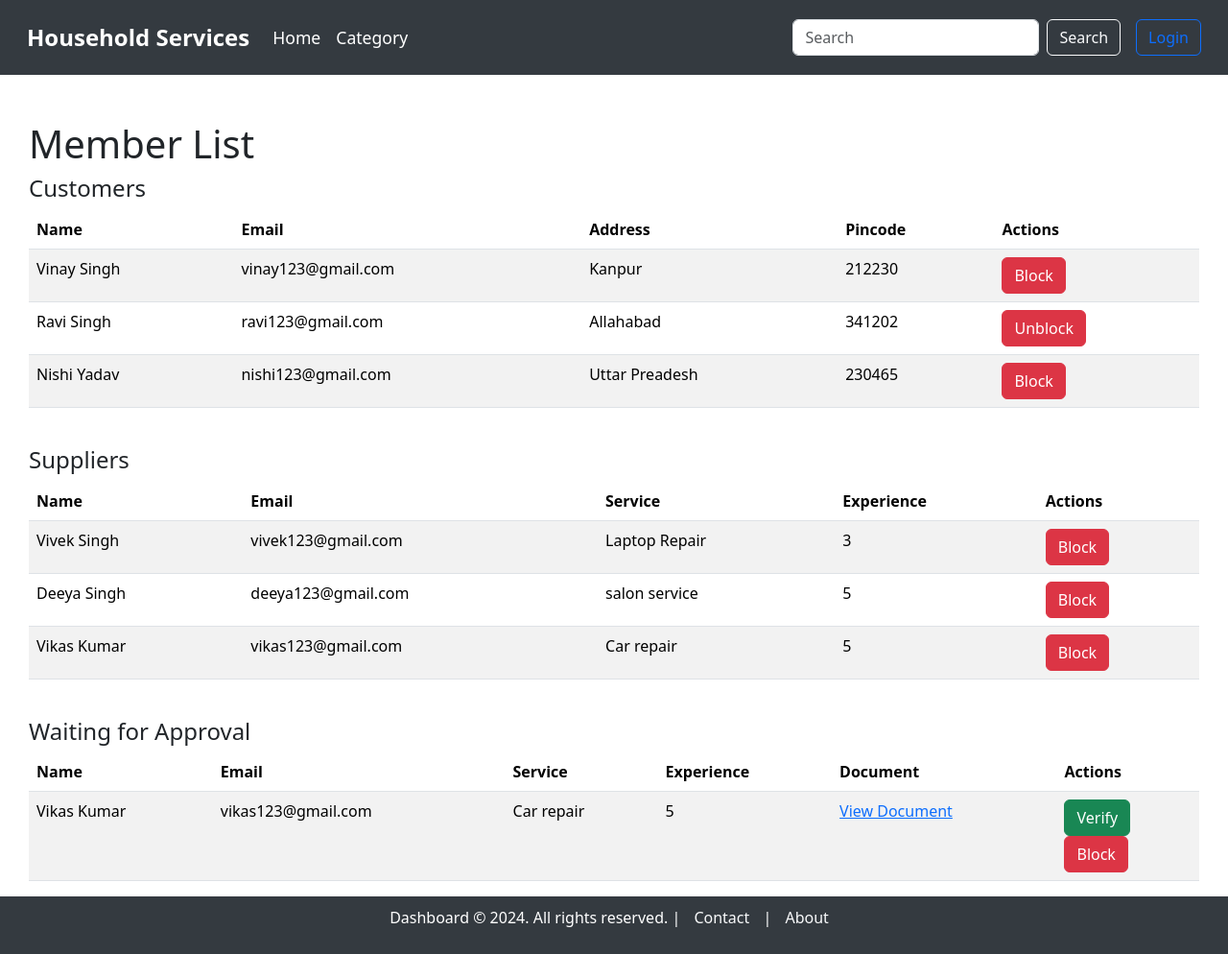
After one commit to VinaySinghChaudhary1/Household_Services_MAD_Project, a Flask app: page /admin/members in a window 1280 px wide. The commit adds this page. Shown: the whole page at 96% size. Run offline with Flask 3, Linux system fonts and the light colour scheme; data comes from the database, SQL or seed files in the repository; both versions use the stored data as it was after the commit.

Commit message:
working on memberlist, search route, block/unblock

```diff
--- a/main.py
+++ b/main.py
@@ -107,7 +107,17 @@ def login():
             flash("Role does not match with the user. Please check and try again.", "warning")
             return redirect(url_for('login'))
 
-        # If all credentials are correct, save user information in the session
+        # Check if the user is blocked
+        if user_record.is_blocked:
+            flash("Your account has been blocked by the admin. Please contact support for more information.", "danger")
+            return redirect(url_for('login'))
+
+        # If the user is a supplier, check if they are verified
+        if user_record.role == "supplier" and not user_record.is_verified:
+            flash("Your account is awaiting approval from the admin. You cannot log in until verified.", "warning")
+            return redirect(url_for('login'))
+
+        # If all credentials are correct and user is not blocked/verified (if supplier), save user info in the session
         session['user_id'] = user_record.user_id
         session['username'] = user_record.username
         session['role'] = user_record.role
@@ -259,15 +269,47 @@ def search():
     if not query:
         flash("Please provide a keyword to search.", "info")
         return redirect(url_for('category_dashboard'))
-    # Perform case-insensitive search in categories and services
+
+    # Perform case-insensitive search in categories, services, and user details (name, address, pincode)
     matched_categories = Category.query.filter(
-        (Category.category_name.ilike(f'%{query}%')) | (Category.category_description.ilike(f'%{query}%'))
+        (Category.category_name.ilike(f'%{query}%')) |   # Searching by category name
+        (Category.category_description.ilike(f'%{query}%'))  # Searching by category description
     ).all()
-    matched_services = Service.query.filter(
-        (Service.service_name.ilike(f'%{query}%')) | (Service.service_description.ilike(f'%{query}%'))
+
+    matched_services = Service.query.join(User).filter(
+        (Service.service_name.ilike(f'%{query}%')) |   # Searching by service name
+        (Service.service_description.ilike(f'%{query}%')) |    # Searching by service description
+        (User.full_name.ilike(f'%{query}%')) |  # Searching by supplier's name
+        (User.address.ilike(f'%{query}%')) |  # Searching by address
+        (User.pincode.ilike(f'%{query}%'))  # Searching by pincode
     ).all()
-    # Render a search results template and pass the matches
-    return render_template('search_results.html', query=query, categories=matched_categories, services=matched_services)
+
+    # Perform search for users by full name, username, and role
+    matched_users = User.query.filter(
+        (User.full_name.ilike(f'%{query}%')) |  # Searching by full name
+        (User.username.ilike(f'%{query}%'))  # Searching by username
+    ).all()
+
+    # Search users by their name or username for admin purposes
+    if session.get('role') == 'admin':
+        matched_users = User.query.filter(
+            (User.full_name.ilike(f'%{query}%')) |
+            (User.username.ilike(f'%{query}%'))
+        ).all()
+    else:
+        matched_users = []  # Non-admins cannot see user search results
+
+    # Render the search results template and pass the matches
+    return render_template(
+        'search_results.html',
+        query=query,
+        categories=matched_categories,
+        services=matched_services,
+        users=matched_users  # Pass user matches for admin
+    )
+
+    # Render the search results template and pass the matches
+    return render_template('search_results.html', query=query, categories=matched_categories, services=matched_services, users=matched_users)
 
 
 
@@ -373,6 +415,57 @@ def delete_profile(user_id):
         return redirect(url_for('login'))
 
     return render_template('profile/delete_profile.html', user=user)
+
+
+# -- Admin - approval, block, unblock --
+@app.route('/admin/members')
+def member_list():
+    customers = User.query.filter_by(role='customer').all()
+    suppliers = User.query.filter_by(role='supplier').all()
+    waiting_approval = User.query.filter_by(role='supplier', is_verified=False).all()
+    return render_template('admin/member_list.html', customers=customers, suppliers=suppliers, waiting_approval=waiting_approval)
+
+@app.route('/admin/verify_supplier/<int:user_id>', methods=['POST'])
+def verify_supplier(user_id):
+    supplier = User.query.get_or_404(user_id)
+    if supplier.role == 'supplier' and not supplier.is_verified:
+        supplier.is_verified = True
+        db.session.commit()
+        flash(f'Supplier {supplier.full_name} has been verified.', 'success')
+    return redirect(url_for('member_list'))
+
+@app.route('/admin/block_user/<int:user_id>', methods=['POST', 'GET'])
+def block_user(user_id):
+    user = User.query.get_or_404(user_id)
+    # Toggle the blocked status
+    user.is_blocked = not user.is_blocked
+    db.session.commit()
+    # Determine if user is blocked or unblocked
+    status = "blocked" if user.is_blocked else "unblocked"
+    flash(f'User {user.full_name} has been {status}.', 'success')
+    # Redirect back to the appropriate view depending on where the request came from
+    # If the user was searched from the search, redirect back to the search results
+    # Otherwise, redirect to the member list
+    if 'search' in request.referrer:
+        return redirect(request.referrer)
+    else:
+        return redirect(url_for('member_list'))
+
+@app.route('/admin/unblock_user/<int:user_id>', methods=['POST', 'GET'])
+def unblock_user(user_id):
+    user = User.query.get_or_404(user_id)
+    # Set the blocked status to False (unblock the user)
+    if user.is_blocked:
+        user.is_blocked = False
+        db.session.commit()
+        flash(f'User {user.full_name} has been unblocked.', 'success')
+    else:
+        flash(f'User {user.full_name} is already unblocked.', 'info')
+    # Redirect back to the appropriate view depending on where the request came from
+    if 'search' in request.referrer:
+        return redirect(request.referrer)  # Redirect back to search results if action initiated from there
+    else:
+        return redirect(url_for('member_list'))  # Otherwise, redirect back to member list
 
 
 
--- a/model.py
+++ b/model.py
@@ -17,6 +17,8 @@ class User(db.Model):
     service_name = db.Column(db.String)  # Only applicable if the user is a supplier
     experience_years = db.Column(db.Integer)  # Only applicable if the user is a supplier
     document = db.Column(db.String)  # Path or name of the uploaded document, only for suppliers
+    is_verified = db.Column(db.Boolean, default=False)  # For supplier verification
+    is_blocked = db.Column(db.Boolean, default=False)  # For blocking/unblocking users
 
     def __init__(self, full_name, username, email, password, address, pincode, role, service_name=None, experience_years=None, document=None):
         self.full_name = full_name
@@ -29,6 +31,9 @@ class User(db.Model):
         self.service_name = service_name
         self.experience_years = experience_years
         self.document = document
+        self.is_verified = False  # New suppliers are not verified by default
+        self.is_blocked = False  # New users are not blocked by default
+
 
 class Category(db.Model):
     __tablename__ = "category"
--- /dev/null
+++ b/templates/admin/member_list.html
@@ -0,0 +1,105 @@
+{% extends 'base_dashboard.html' %}
+
+{% block title %}
+Admin Member List
+{% endblock %}
+
+{% block content %}
+<div class="container mt-5">
+    <h1>Member List</h1>
+
+    <!-- Customers List -->
+    <h4>Customers</h4>
+    <table class="table table-striped">
+        <thead>
+            <tr>
+                <th>Name</th>
+                <th>Email</th>
+                <th>Address</th>
+                <th>Pincode</th>
+                <th>Actions</th>
+            </tr>
+        </thead>
+        <tbody>
+            {% for customer in customers %}
+            <tr>
+                <td>{{ customer.full_name }}</td>
+                <td>{{ customer.email }}</td>
+                <td>{{ customer.address }}</td>
+                <td>{{ customer.pincode }}</td>
+                <td>
+                    <form action="{{ url_for('block_user', user_id=customer.user_id) }}" method="POST">
+                        <button type="submit" class="btn btn-danger">{{ 'Unblock' if customer.is_blocked else 'Block' }}</button>
+                    </form>
+                </td>
+            </tr>
+            {% endfor %}
+        </tbody>
+    </table>
+    <br>
+
+    <!-- Suppliers List -->
+    <h4>Suppliers</h4>
+    <table class="table table-striped">
+        <thead>
+            <tr>
+                <th>Name</th>
+                <th>Email</th>
+                <th>Service</th>
+                <th>Experience</th>
+                <th>Actions</th>
+            </tr>
+        </thead>
+        <tbody>
+            {% for supplier in suppliers %}
+            <tr>
+                <td>{{ supplier.full_name }}</td>
+                <td>{{ supplier.email }}</td>
+                <td>{{ supplier.service_name }}</td>
+                <td>{{ supplier.experience_years }}</td>
+                <td>
+                    <form action="{{ url_for('block_user', user_id=supplier.user_id) }}" method="POST">
+                        <button type="submit" class="btn btn-danger">{{ 'Unblock' if supplier.is_blocked else 'Block' }}</button>
+                    </form>
+                </td>
+            </tr>
+            {% endfor %}
+        </tbody>
+    </table>
+    <br>
+
+    <!-- Waiting Approval List -->
+    <h4>Waiting for Approval</h4>
+    <table class="table table-striped">
+        <thead>
+            <tr>
+                <th>Name</th>
+                <th>Email</th>
+                <th>Service</th>
+                <th>Experience</th>
+                <th>Document</th>
+                <th>Actions</th>
+            </tr>
+        </thead>
+        <tbody>
+            {% for supplier in waiting_approval %}
+            <tr>
+                <td>{{ supplier.full_name }}</td>
+                <td>{{ supplier.email }}</td>
+                <td>{{ supplier.service_name }}</td>
+                <td>{{ supplier.experience_years }}</td>
+                <td><a href="{{ url_for('static', filename='uploads/' + supplier.document) }}" target="_blank">View Document</a></td>
+                <td>
+                    <form action="{{ url_for('verify_supplier', user_id=supplier.user_id) }}" method="POST">
+                        <button type="submit" class="btn btn-success">Verify</button>
+                    </form>
+                    <form action="{{ url_for('block_user', user_id=supplier.user_id) }}" method="POST">
+                        <button type="submit" class="btn btn-danger">{{ 'Unblock' if supplier.is_blocked else 'Block' }}</button>
+                    </form>
+                </td>
+            </tr>
+            {% endfor %}
+        </tbody>
+    </table>
+</div>
+{% endblock %}
--- a/templates/base_dashboard.html
+++ b/templates/base_dashboard.html
@@ -114,6 +114,11 @@
                                 <li><a class="dropdown-item" href="{{ url_for('profile') }}">Profile</a></li>
                                 <li><a class="dropdown-item" href="{% if session.get('role') == 'supplier' %}{{ url_for('supplier_dashboard') }}{% elif session.get('role') == 'customer' %}{{ url_for('customer_dashboard') }}{% elif session.get('role') == 'admin' %}{{ url_for('admin_dashboard') }}{% endif %}">Dashboard</a></li>
                                 <li><a class="dropdown-item" href="{{ url_for('view_service_requests') }}">Service Requests</a></li>
+
+                                <!-- Member List for Admin -->
+                                {% if session.get('role') == 'admin' %}
+                                    <li><a class="dropdown-item" href="{{ url_for('member_list') }}">Member List</a></li>
+                                {% endif %}
                             </ul>
                         </li>
                         <li class="nav-item">
--- a/templates/service_requests/order_details.html
+++ b/templates/service_requests/order_details.html
@@ -9,6 +9,10 @@ Order Details
     <h1>Order Details</h1>
     <table class="table">
         <tbody>
+            <tr>
+                <th>Order ID:</th>
+                <td>{{ service_request.service_request_id }}</td>
+            </tr>
             <tr>
                 <th>Service Name:</th>
                 <td>{{ service_request.service.service_name }}</td>
@@ -74,5 +78,6 @@ Order Details
             <a href="{{ url_for('admin_dashboard') }}" class="btn btn-secondary">Go Back to Admin Dashboard</a>
         {% endif %}
     </div>
+    <br>
 </div>
 {% endblock %}
--- a/templates/service_requests/service_requests.html
+++ b/templates/service_requests/service_requests.html
@@ -83,6 +83,7 @@ Service Requests
             <a href="{{ url_for('admin_dashboard') }}" class="btn btn-secondary">Go Back to Admin Dashboard</a>
         {% endif %}
     </div>
+    <br>
 </div>
 
 {% endblock %}
```
Also changed, not shown: templates/search_results.html (+74 -27 lines), templates/service/service_dashboard.html (+7 -1 lines), Static/uploads/Carpet_Cleaning.jpg (added), Static/uploads/Software_Installation.jpg (added), instance/database.sqlite3, 1 other file.
